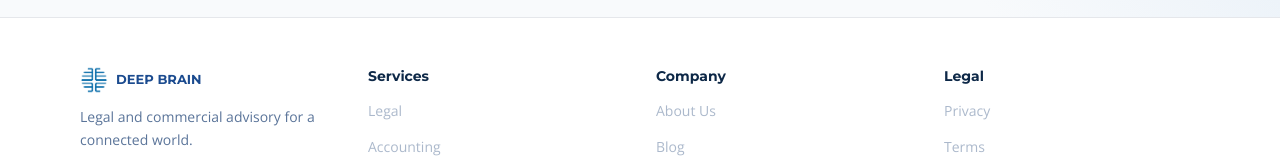
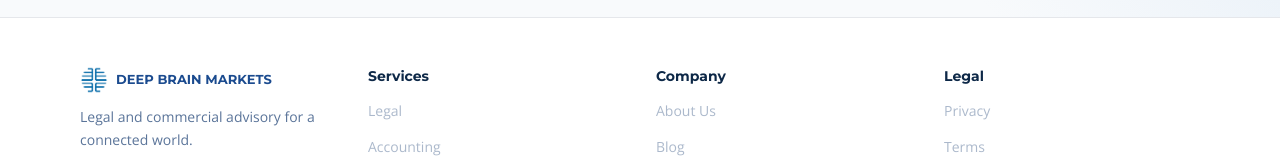
Before and after one commit to GCastilloDev/deep-brain-markets, a Next.js app in the folder web/: page /en in a window 1280 px wide. Shown: the part 593-753 px from the top of the page. Built offline with nearby package versions, Linux system fonts and the light colour scheme.

Commit message:
docs: documentar sistema AppLink y gestión de rutas activas en CLAUDE.md
fix: corregir nombre de marca incompleto en footer desktop

```diff
--- a/web/components/layout/Footer.tsx
+++ b/web/components/layout/Footer.tsx
@@ -118,7 +118,7 @@ export default function Footer({ lang }: FooterProps) {
                 />
               </div>
               <span className="font-title font-bold text-[13px] text-primary">
-                DEEP BRAIN
+                DEEP BRAIN MARKETS
               </span>
             </Link>
             <p className="text-sm text-text-secondary leading-relaxed">
```
Also changed, not shown: 1 other file (tests, documents, lock files or other folders).
